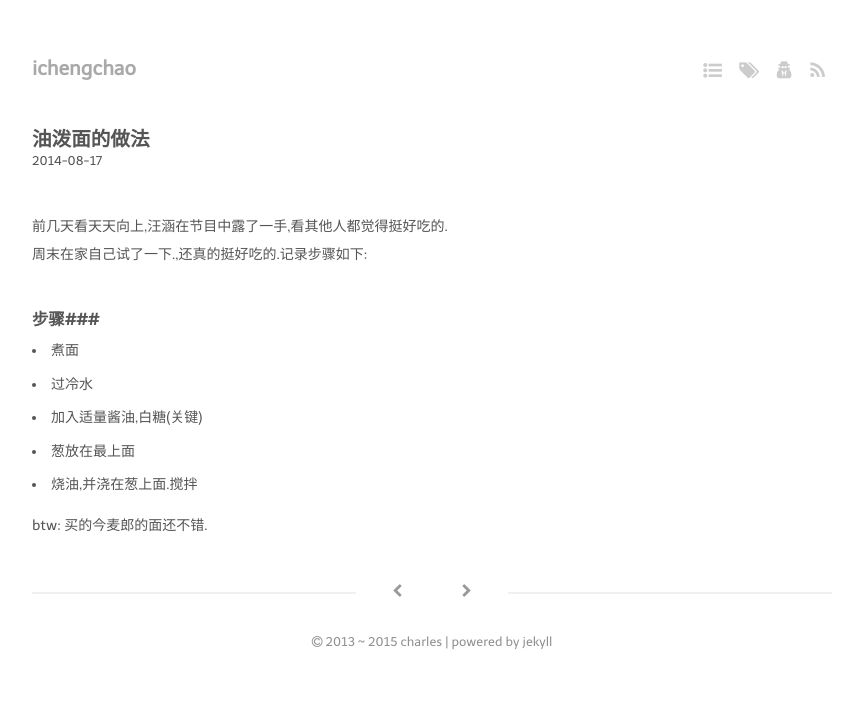
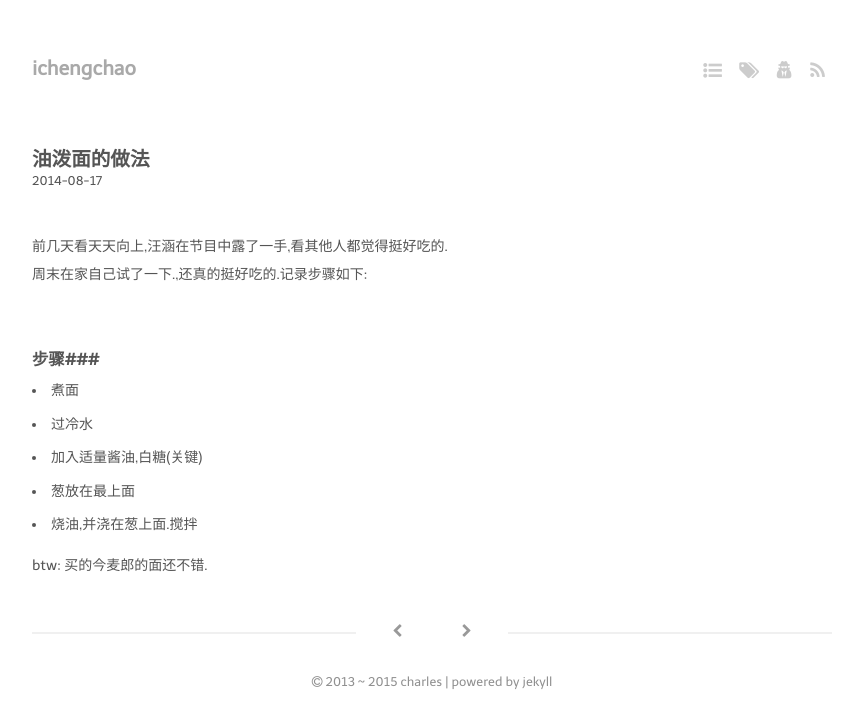
Before and after one commit to ichengchao/ichengchao.github.io, a Jekyll site: the page built from _posts/2014-08-17-cook-noodles.md, in a window 1280 px wide. Shown: the top 728 px of the page, without its empty margins (208-1071 px from the left). Built offline with Jekyll 4.4.1, drawn with Linux system fonts in a browser that asks for light colours; Markdown is read by kramdown in place of the engine named in the settings.

Commit message:
modify article css style

```diff
--- a/media/css/style.css
+++ b/media/css/style.css
@@ -131,6 +131,9 @@ article {
   margin: 2em 0; }
   article p {
     padding: .7em 0; }
+  article h1,h2,h3,h4{
+    padding-top: 20px;
+  };
   article .title {
     font-family: "telexregular", "Hiragino Sans GB", "Microsoft YaHei", sans-serif; }
     article .title header #header h1 a, header #header h1 article .title a, article .title a, article .title .meta .tags a, article .meta .tags .title a {
```
